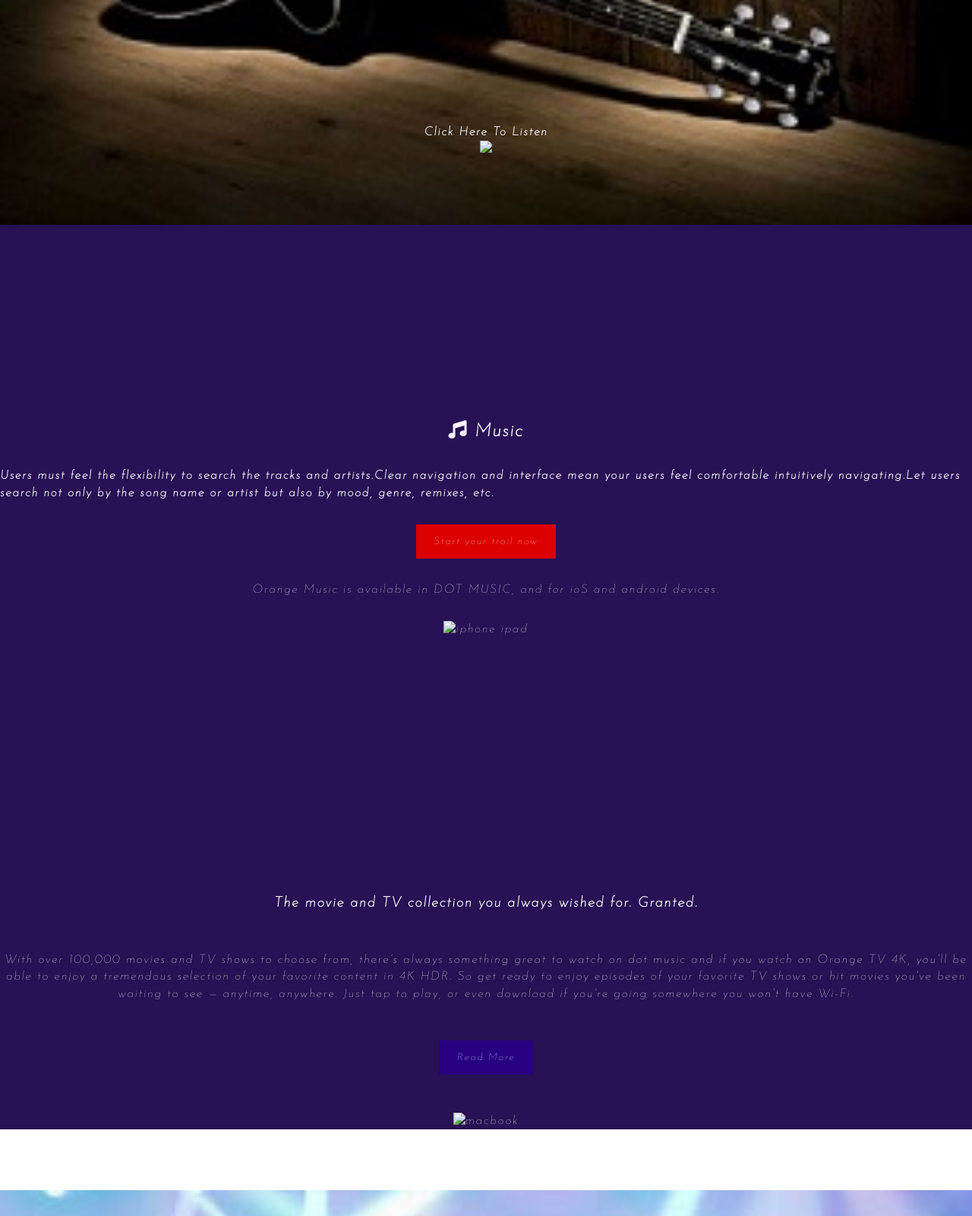
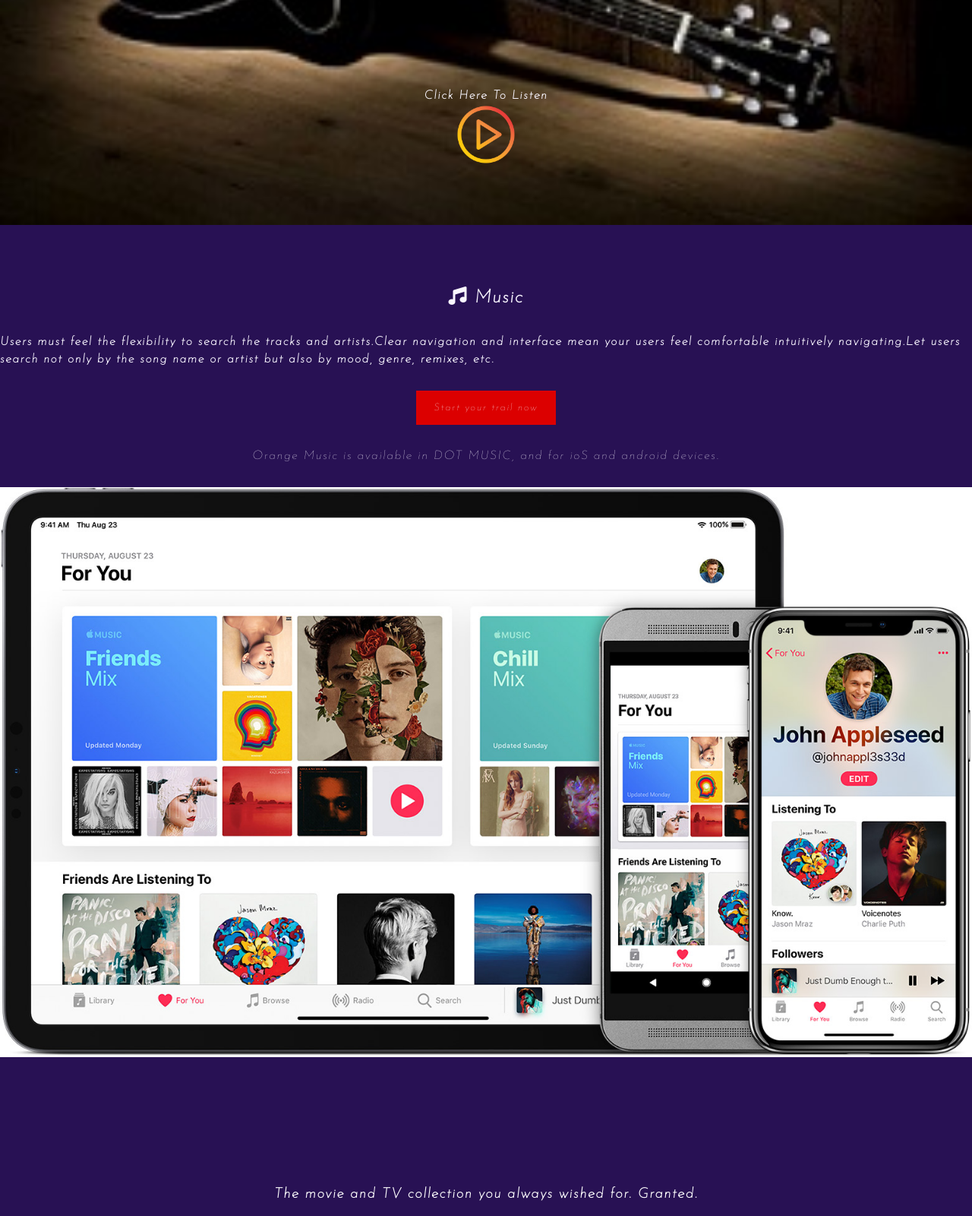
Before and after one commit to Vaishnavi0101/Music.github.io, a plain HTML site: page index.html in a window 1280 px wide. Shown: the part 640-2240 px from the top of the page at 76% size. Drawn offline with Linux system fonts and the light colour scheme; files whose address does not match are found by name.

Commit message:
Update index.html

```diff
--- a/index.html
+++ b/index.html
@@ -43,7 +43,7 @@
         </div>
         <div class="play-music" >
             <p>Click Here To Listen</p>
-            <img src="../images/img2.jpg" id="icon">
+            <img src="img2.jpg" id="icon">
         </div>
         </section>
         <section class="music-section" id="music">
@@ -60,11 +60,11 @@
                     Orange Music is available in DOT MUSIC, and for ioS and android devices.
                 </p>
                 <div class="ipad-iphone-img">
-                    <img src="../images/img4.jpg" style="width:100%"; alt="iphone ipad" >
+                    <img src="img4.jpg" style="width:100%"; alt="iphone ipad" >
                 </div>
             </div>
             <audio id="Mysong">
-                <source src="../images/song.mp3" type="audio/mp3">
+                <source src="song.mp3" type="audio/mp3">
             </audio>
             <script>
                 var Mysong = document.getElementById("Mysong");
@@ -95,7 +95,7 @@
           </p>
           <button class="secondary-btn">Read More</button>
           <div class="mac-img">
-            <img src="../images/img5.jpg"  style="width:100%"; alt="macbook" >
+            <img src="img5.jpg"  style="width:100%"; alt="macbook" >
           </div>
       </section>
       <section class="video-section" id="video">
@@ -113,7 +113,7 @@
       <div class="container">
         <section class="gift-section" id="gift">
          <div class="gift-card">
-            <img src="../images/giftcard2.jpg" alt="gift-card"/ >
+            <img src="giftcard2.jpg" alt="gift-card"/ >
          </div>
          <div class="gift-content">
             <h3>Gift Card</h3>
```
